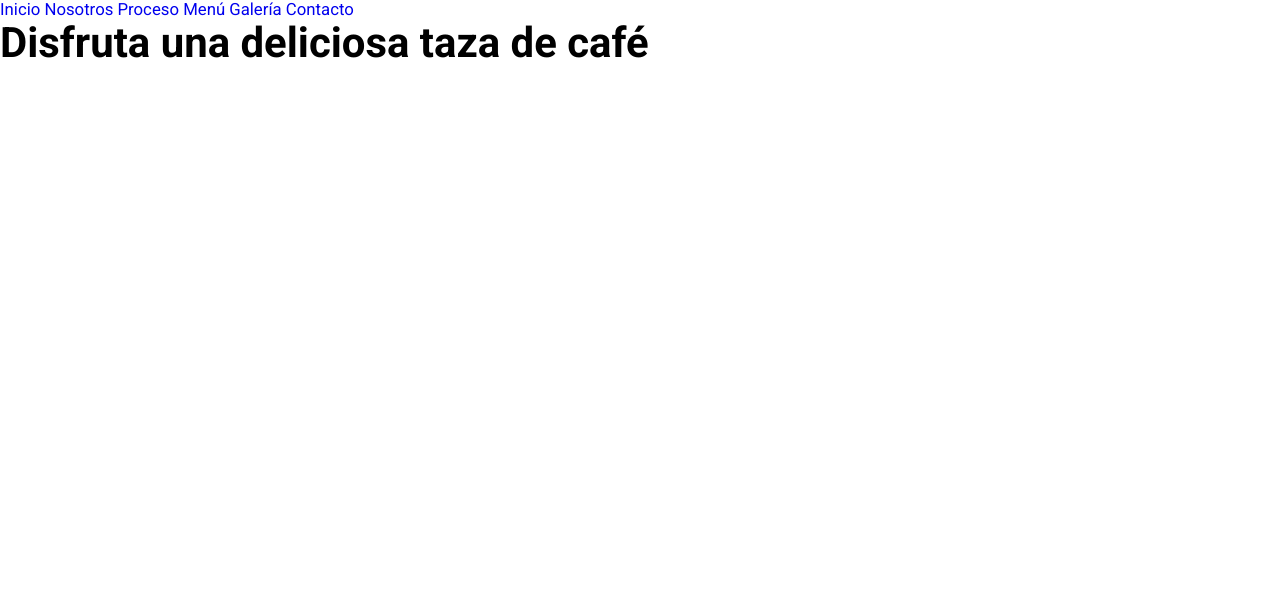
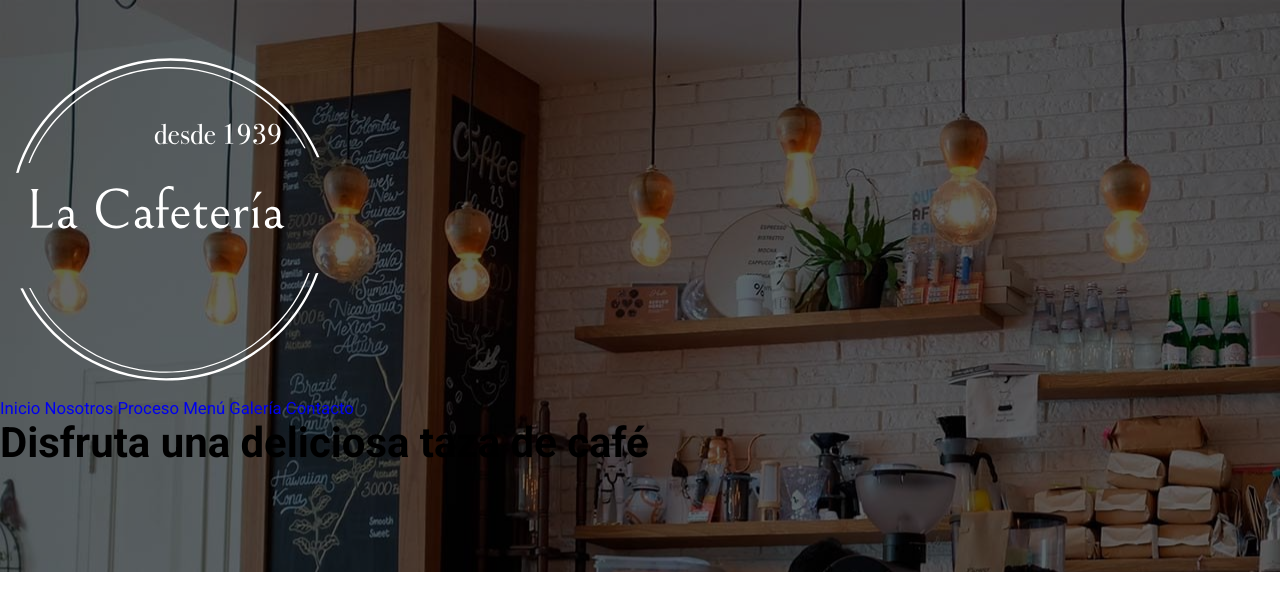
Before and after one commit to jasomar/Cafeteria, a website: page index.html in a window 1280 px wide. Drawn offline with Linux system fonts and the light colour scheme.

Commit message:
header init

```diff
--- a/index.html
+++ b/index.html
@@ -17,7 +17,7 @@
         <div class="contenido-header contenedor">
             <div class="barra">
                 <div class="logo">
-
+                    <img src="build/img/logo.svg" alt="logo" srcset="">
                 </div>
                 <nav class="nav-principal">
                     <a href="index.html">Inicio</a>
--- a/src/scss/header/_header.scss
+++ b/src/scss/header/_header.scss
@@ -1,3 +1,27 @@
-.hearder{
-    color:#000;
+@use 'base/variables' as v;
+
+.header{
+  padding: 5rem 0;
+  position: relative;
+
+  &::before{
+    content: '';
+    background-color: v.$negro;
+    position: absolute;
+    top: 0;
+    left: 0;
+    right: 0;
+    bottom: 0;
+    opacity: .6;
+  }
+
+  .contenido-header{
+    position: relative;
+  }
+
+
 }
+
+.header-inicio{
+    background-image: url(../img/header_inicio.jpg);
+}
```
Also changed, not shown: build/css/app.css.
